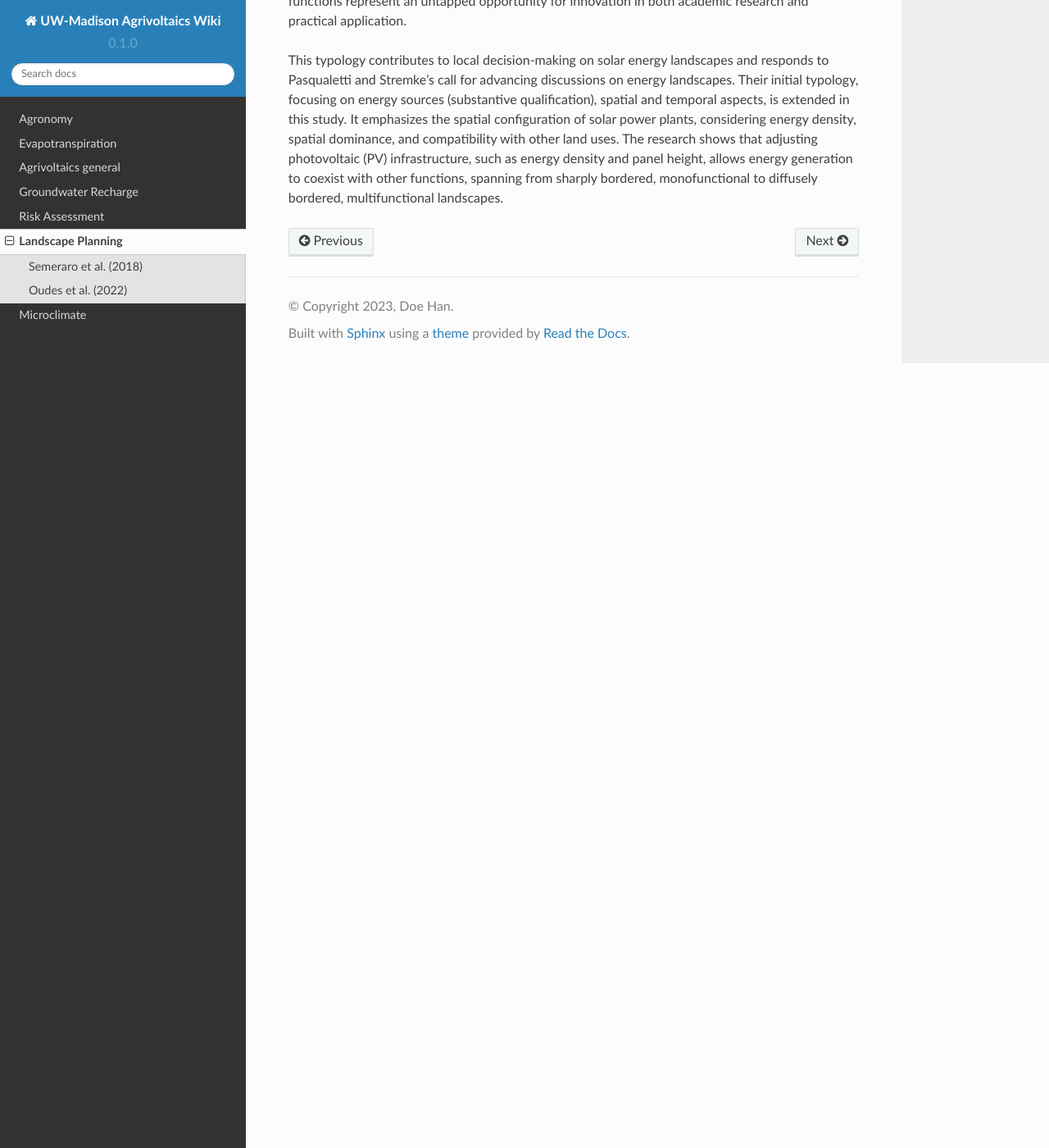
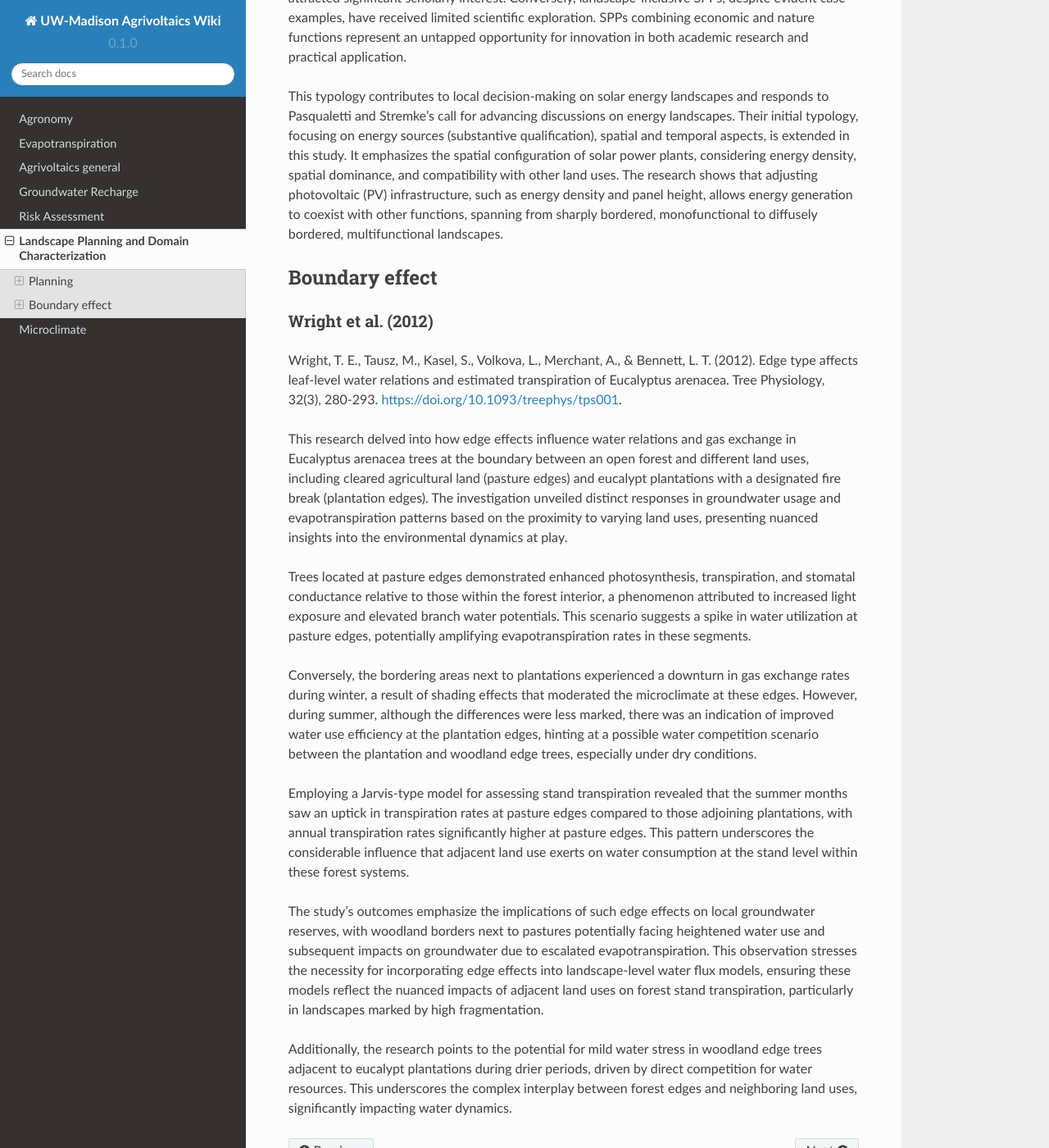
Before and after one commit to hanhydro/wiki, a Sphinx documentation site: the page built from docs/source/plan.rst, in a window 1280 px wide and 1400 px high, scrolled down 1386 px. Shown: the whole window at 82% size. Built offline with Sphinx 7.4.7 and the Read the Docs theme 2.0.0, drawn with Linux system fonts in a browser that asks for light colours; pages that are not in the unit, such as notebooks, are missing from menus; some of the changed text lies outside the part shown.

Commit message:
Update plan.rst

```diff
--- a/docs/source/plan.rst
+++ b/docs/source/plan.rst
@@ -1,8 +1,10 @@
-Landscape Planning
-==================
+Landscape Planning and Domain Characterization
+===============================================
 
+Planning
+-----------------
 Semeraro et al. (2018)
-----------------------
+++++++++++++++++++++++
 Semeraro, T., Pomes, A., Del Giudice, C., Negro, D., & Aretano, R. (2018). Planning ground based utility scale solar energy as green infrastructure to enhance ecosystem services. Energy Policy, 117, 218-227. https://doi.org/10.1016/j.enpol.2018.01.050
 
 This article addresses concerns about biodiversity loss and ecosystem degradation, emphasizing the need for detailed study and tailored political strategies, like the EU's Biodiversity 2020 Strategy. It highlights the role of green infrastructures in restoring ecosystems and protecting natural capital, defining them as networks of natural and semi-natural areas that deliver ecosystem services. The concept stresses the importance of quality, quantity, and interconnectivity of green spaces in urban and rural settings.
@@ -14,7 +16,7 @@ The life span of solar farms, about 20-30 years, raises considerations for post-
 The integration of such projects into strategic environmental assessments (SEA) and environmental impact assessments (EIA) is proposed. These assessments are crucial for evaluating environmental impacts and promoting sustainable development. The introduction of "new urban photo-ecological gardens" in renewable energy projects can serve as a mitigation measure to enhance ecological and socio-economic value in landscapes. At the regional level, these measures can be incorporated into energy plans to achieve strategic environmental objectives.
 
 Oudes et al. (2022)
--------------------
+++++++++++++++++++++++
 Oudes, D., Van Den Brink, A., & Stremke, S. (2022). Towards a typology of solar energy landscapes: Mixed-production, nature based and landscape inclusive solar power transitions. Energy Research & Social Science, 91, 102742. https://doi.org/10.1016/j.erss.2022.102742
 
 This study developed and examined a typology for multifunctional solar power plants (SPPs) to aid transparent, evidence-based decision-making. The typology, confirmed through expert interviews and case studies, encompasses four dimensions: energy, economic, nature, and landscape. These dimensions demonstrate how multifunctional SPPs, differing from traditional monofunctional ones, emerge from the interplay of social and material relations. The study identifies three main types of SPPs: mixed-production, nature-inclusive, and landscape-inclusive, through analysis of 20 diverse SPPs.
@@ -22,3 +24,23 @@ This study developed and examined a typology for multifunctional solar power pla
 The study notes that not all multifunctional SPP types have gained equal attention in academic, industrial, or design circles. Nature-inclusive SPPs, backed by multiple case studies, have already attracted significant scholarly interest. Conversely, landscape-inclusive SPPs, despite evident case examples, have received limited scientific exploration. SPPs combining economic and nature functions represent an untapped opportunity for innovation in both academic research and practical application.
 
 This typology contributes to local decision-making on solar energy landscapes and responds to Pasqualetti and Stremke's call for advancing discussions on energy landscapes. Their initial typology, focusing on energy sources (substantive qualification), spatial and temporal aspects, is extended in this study. It emphasizes the spatial configuration of solar power plants, considering energy density, spatial dominance, and compatibility with other land uses. The research shows that adjusting photovoltaic (PV) infrastructure, such as energy density and panel height, allows energy generation to coexist with other functions, spanning from sharply bordered, monofunctional to diffusely bordered, multifunctional landscapes.
+
+
+Boundary effect
+-----------------
+
+Wright et al. (2012)
+++++++++++++++++++++++
+Wright, T. E., Tausz, M., Kasel, S., Volkova, L., Merchant, A., & Bennett, L. T. (2012). Edge type affects leaf-level water relations and estimated transpiration of Eucalyptus arenacea. Tree Physiology, 32(3), 280-293. https://doi.org/10.1093/treephys/tps001.
+
+This research delved into how edge effects influence water relations and gas exchange in Eucalyptus arenacea trees at the boundary between an open forest and different land uses, including cleared agricultural land (pasture edges) and eucalypt plantations with a designated fire break (plantation edges). The investigation unveiled distinct responses in groundwater usage and evapotranspiration patterns based on the proximity to varying land uses, presenting nuanced insights into the environmental dynamics at play.
+
+Trees located at pasture edges demonstrated enhanced photosynthesis, transpiration, and stomatal conductance relative to those within the forest interior, a phenomenon attributed to increased light exposure and elevated branch water potentials. This scenario suggests a spike in water utilization at pasture edges, potentially amplifying evapotranspiration rates in these segments.
+
+Conversely, the bordering areas next to plantations experienced a downturn in gas exchange rates during winter, a result of shading effects that moderated the microclimate at these edges. However, during summer, although the differences were less marked, there was an indication of improved water use efficiency at the plantation edges, hinting at a possible water competition scenario between the plantation and woodland edge trees, especially under dry conditions.
+
+Employing a Jarvis-type model for assessing stand transpiration revealed that the summer months saw an uptick in transpiration rates at pasture edges compared to those adjoining plantations, with annual transpiration rates significantly higher at pasture edges. This pattern underscores the considerable influence that adjacent land use exerts on water consumption at the stand level within these forest systems.
+
+The study's outcomes emphasize the implications of such edge effects on local groundwater reserves, with woodland borders next to pastures potentially facing heightened water use and subsequent impacts on groundwater due to escalated evapotranspiration. This observation stresses the necessity for incorporating edge effects into landscape-level water flux models, ensuring these models reflect the nuanced impacts of adjacent land uses on forest stand transpiration, particularly in landscapes marked by high fragmentation.
+
+Additionally, the research points to the potential for mild water stress in woodland edge trees adjacent to eucalypt plantations during drier periods, driven by direct competition for water resources. This underscores the complex interplay between forest edges and neighboring land uses, significantly impacting water dynamics.
```
